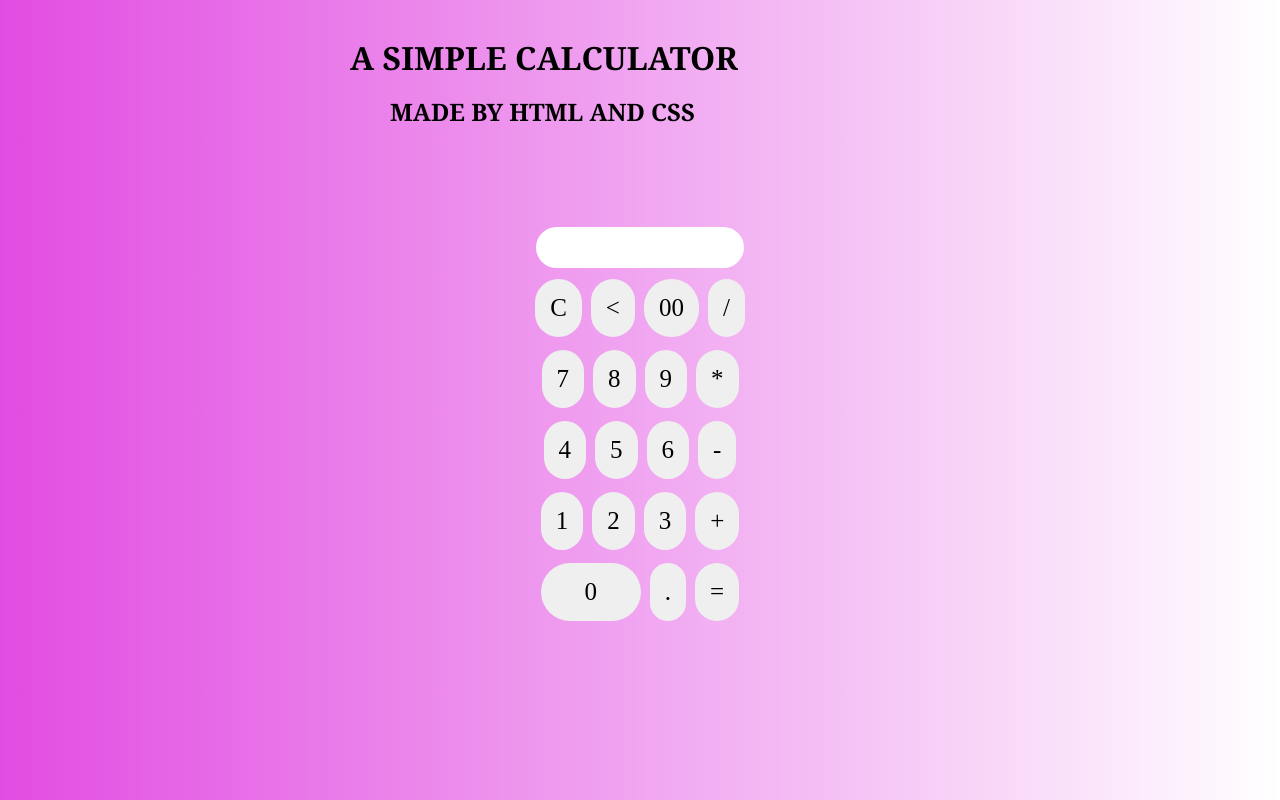
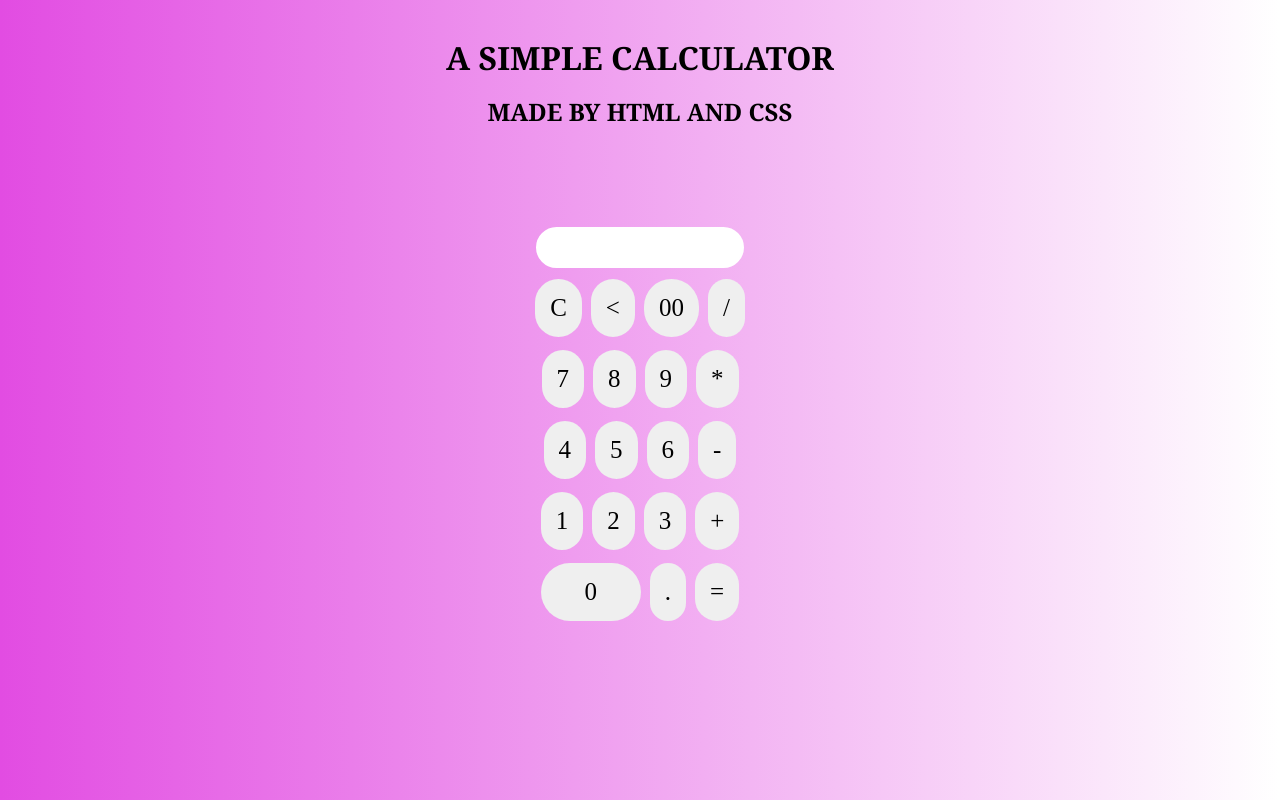
Before and after one commit to teheseenShaikh26/Online-Basic-Calculator, a plain HTML site: page index.html in a window 1280 px wide. Drawn offline with Linux system fonts and the light colour scheme.

Commit message:
Update style.css

```diff
--- a/style.css
+++ b/style.css
@@ -78,14 +78,16 @@ body{
 }
 h1{
     margin-top: 50px;
-    margin-left: 350px;
+    display: flex;
+    justify-content: center;
     text-transform: uppercase;
     font-family: Georgia, 'Times New Roman', Times, serif;
     font-weight: 600px;
 }
 h2{
     margin-top:40px;
-    margin-left: 390px;
+    display: flex;
+    justify-content: center;
     text-transform: uppercase;
     font-family: Georgia, 'Times New Roman', Times, serif;
     font-weight: 600px;
```
